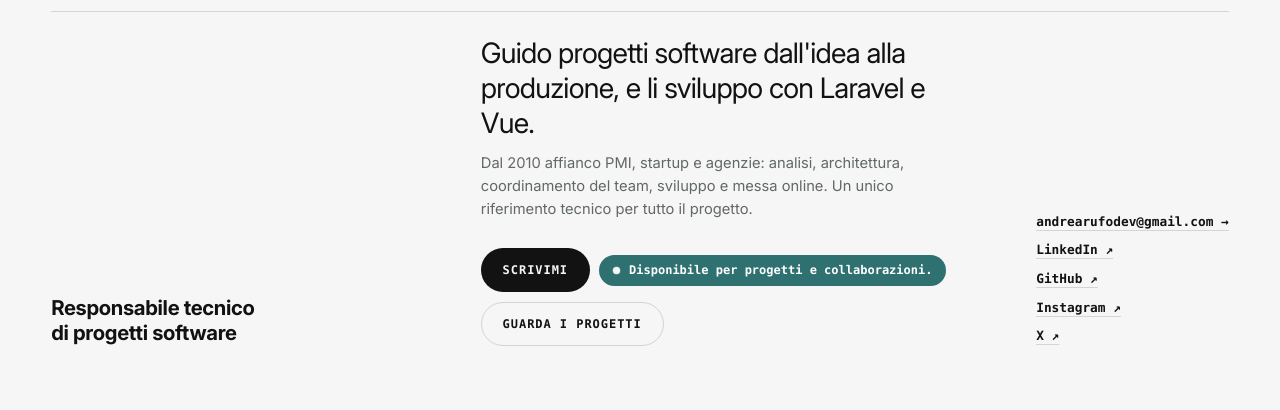
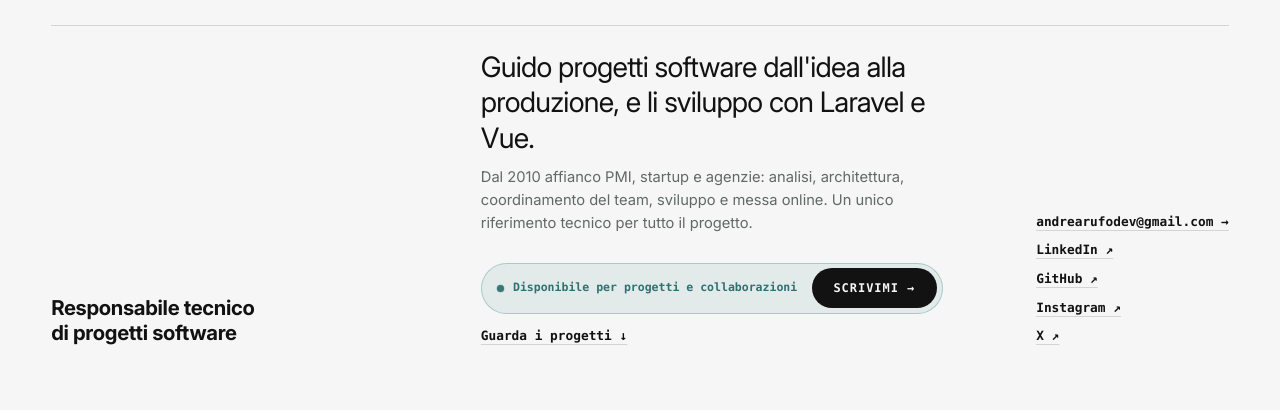
Before and after one commit to andrearufo/rufo.dev, a plain HTML site: page index.html in a window 1280 px wide. Shown: the part 390-800 px from the top of the page. Drawn offline with Linux system fonts and the light colour scheme; no server answers.

Commit message:
Hero: disponibilità e Scrivimi in un unico elemento, Guarda i progetti come link
Co-Authored-By: Claude Opus 5.5 <noreply@anthropic.com>

```diff
--- a/css/style.css
+++ b/css/style.css
@@ -278,18 +278,27 @@ h1 {
   font-size: clamp(.9rem, 1.15vw, 1.05rem);
 }
 
-/* Etichetta piena: stesso verde in chiaro e in scuro, il bianco resta leggibile (contrasto 5,6:1) */
+/* Disponibilità e contatto in un unico elemento: pillola tenue con pallino, il pulsante "Scrivimi" dentro a destra */
+.availability-cta {
+  display: inline-flex;
+  flex-wrap: wrap;
+  align-items: center;
+  gap: .5rem .9rem;
+  padding: .3rem .3rem .3rem .95rem;
+  background: color-mix(in srgb, var(--color-accent) 10%, transparent);
+  border: 1px solid color-mix(in srgb, var(--color-accent) 35%, transparent);
+  border-radius: 999px;
+}
+
+.availability-cta .btn { min-height: 2.5rem; }
+
 .availability {
   display: flex;
   align-items: center;
   gap: .55rem;
-  width: fit-content;
   margin: 0 !important;
-  padding: .4rem .85rem;
-  background: #2F7071;
-  border-radius: 999px;
-  color: #FFF;
-  font-size: .75rem;
+  color: var(--color-accent-text);
+  font-size: .72rem;
   font-weight: 700;
 }
 
@@ -304,17 +313,19 @@ h1 {
 }
 
 @keyframes availability-pulse {
-  0%, 100% { opacity: 1; box-shadow: 0 0 0 0 rgba(255, 255, 255, .45); }
-  50% { opacity: .55; box-shadow: 0 0 0 .3rem rgba(255, 255, 255, 0); }
+  0%, 100% { opacity: 1; box-shadow: 0 0 0 0 rgba(58, 139, 140, .45); }
+  50% { opacity: .55; box-shadow: 0 0 0 .3rem rgba(58, 139, 140, 0); }
 }
 
 .hero-cta {
   display: flex;
   flex-wrap: wrap;
   align-items: center;
-  gap: .6rem;
+  gap: .75rem 1.5rem;
   margin-top: 1.75rem;
 }
+
+.hero-cta .text-link { font-size: .8rem; font-weight: 700; }
 
 .hero-links {
   display: flex;
@@ -740,7 +751,9 @@ h1 {
   .hero-bottom,
   .hero-main { gap: 2rem; }
 
-  .availability { order: -1; font-size: .7rem; }
+  .availability-cta { border-radius: 1.4rem; padding: .75rem; }
+  .availability-cta .availability { padding-inline: .25rem; font-size: .72rem; }
+  .availability-cta .btn { flex: 1 0 100%; }
 
   .hero-links {
     flex-direction: row;
--- a/index.html
+++ b/index.html
@@ -24,7 +24,7 @@
   <meta name="twitter:description" content="Guida tecnica e sviluppo di progetti software con Laravel e Vue.">
   <meta name="twitter:image" content="https://rufo.dev/og-image.png?v=2">
   <link rel="preload" href="fonts/inter-variable.woff2" as="font" type="font/woff2" crossorigin>
-  <link rel="stylesheet" href="css/style.css?v=202611201413">
+  <link rel="stylesheet" href="css/style.css?v=202611201416">
   <title>Andrea Rufo — Progetti software con Laravel e Vue, dall'idea alla produzione</title>
   <script type="application/ld+json">
     {
@@ -74,9 +74,11 @@
               <p>Guido progetti software dall'idea alla produzione, e li sviluppo con Laravel e Vue.</p>
               <p class="intro-support">Dal 2010 affianco PMI, startup e agenzie: analisi, architettura, coordinamento del team, sviluppo e messa online. Un unico riferimento tecnico per tutto il progetto.</p>
               <div class="hero-cta">
-                <a class="btn btn-primary" href="mailto:andrearufodev@gmail.com">Scrivimi</a>
-                <p class="availability">Disponibile per progetti e collaborazioni.</p>
-                <a class="btn btn-ghost" href="#work">Guarda i progetti</a>
+                <div class="availability-cta">
+                  <p class="availability">Disponibile per progetti e collaborazioni</p>
+                  <a class="btn btn-primary" href="mailto:andrearufodev@gmail.com">Scrivimi →</a>
+                </div>
+                <a class="text-link" href="#work">Guarda i progetti ↓</a>
               </div>
             </div>
             <div class="hero-links">
```
